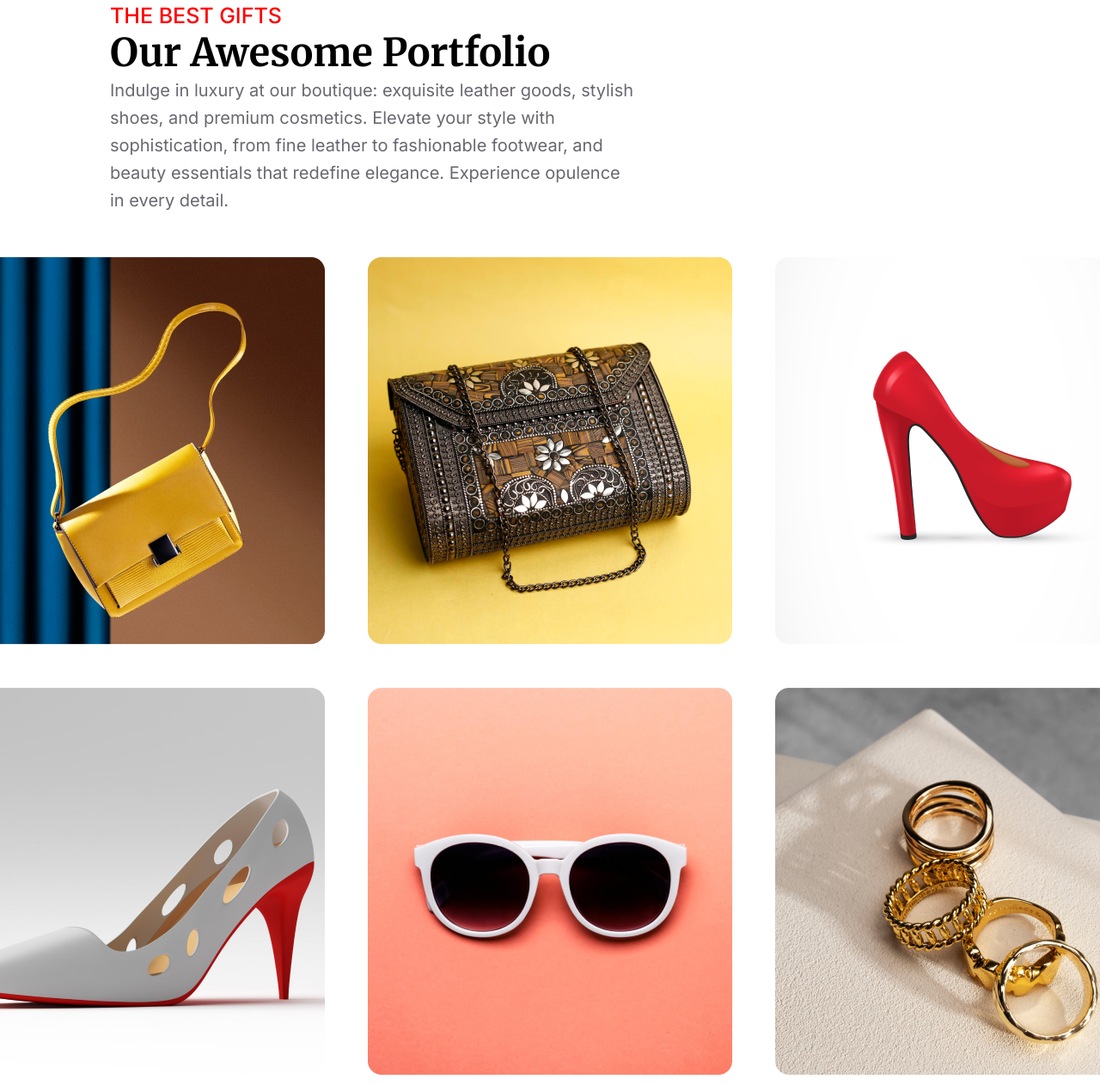
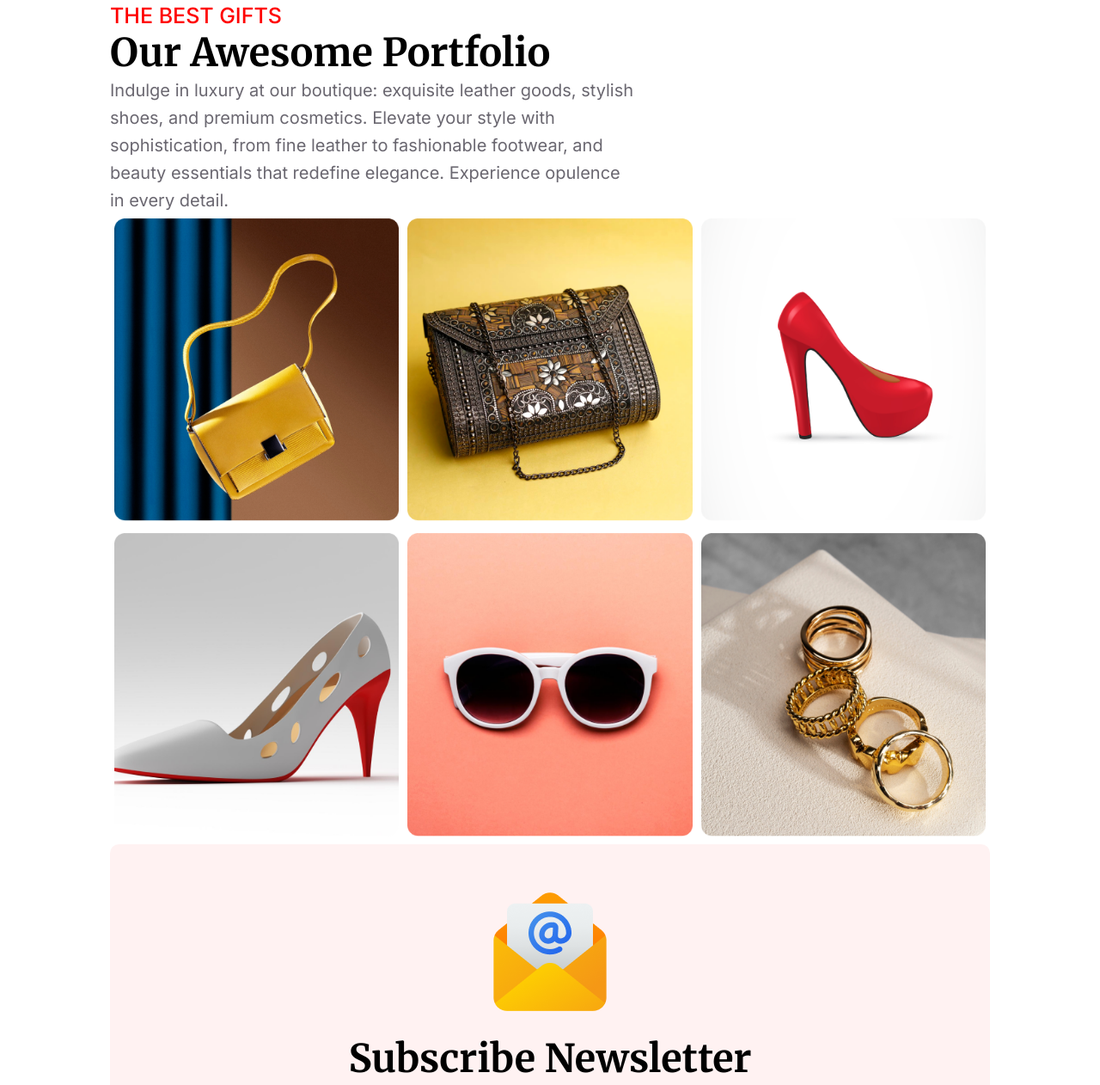
Before and after one commit to sadekcric/new-year-2024, a plain HTML site: page index.html in a window 1280 px wide. Shown: the part 4713-5975 px from the top of the page at 86% size. Drawn offline with Linux system fonts and the light colour scheme.

Commit message:
portfolio section update

```diff
--- a/index.html
+++ b/index.html
@@ -111,15 +111,28 @@
           <p>Indulge in luxury at our boutique: exquisite leather goods, stylish shoes, and premium cosmetics. Elevate your style with sophistication, from fine leather to fashionable footwear, and beauty essentials that redefine elegance. Experience opulence in every detail.</p>
         </div>
         <div class="portfolio">
-          <div class="portfolio_1">
-            <img src="resources/Rectangle 3.png" alt="img">
-            <img src="resources/Rectangle 4.png" alt="img">
-            <img src="resources/Rectangle 5.png" alt="img">
+          <div class="row">
+            <div class="clumn">
+              <img src="resources/Rectangle 3.png" alt="img" width="100%">
+            </div>
+            <div class="clumn">
+              <img src="resources/Rectangle 4.png" alt="img" width="100%">
+            </div>
+            <div class="clumn">
+              <img src="resources/Rectangle 5.png" alt="img" width="100%">
+            </div>
+
           </div>
-          <div class="portfolio_2">
-            <img src="resources/Rectangle 6.png" alt="img">
-            <img src="resources/Rectangle 7.png" alt="img">
-            <img src="resources/Rectangle 8.png" alt="img">
+          <div class="row">
+            <div class="clumn">
+              <img src="resources/Rectangle 6.png" alt="img" width="100%">
+            </div>
+            <div class="clumn">
+            <img src="resources/Rectangle 7.png" alt="img" width="100%">
+            </div>
+            <div class="clumn">
+              <img src="resources/Rectangle 8.png" alt="img" width="100%">
+            </div>
           </div>
         </div>
       </section>
--- a/style.css
+++ b/style.css
@@ -295,23 +295,18 @@ color:#F00
 .portfolio_title_div h3, .subscribe h3{
   font-family: 'Merriweather', serif;
 }
-.portfolio{
-  margin: 50px 0 120px;
-  width: 100%;
-  display: flex;
-  flex-direction: column;
-  gap:50px;
+.clumn{
+  float: left;
+  width: 33.33%;
+  padding:5px;
 }
-.portfolio_1, .portfolio_2{
-display: flex;
-justify-content: center;
-gap:50px
+.row::after{
+  content: "";
+  display: table;
+  clear: both;
 }
-.portfolio img{
-  width: 510px;
-  border-radius: 10px;
-}
-.portfolio img:hover{
+
+.clumn img:hover{
   transform: translateY(-10px);
   transition: 0.5s;
   box-shadow: 10px 10px 20px #c21853;
```
